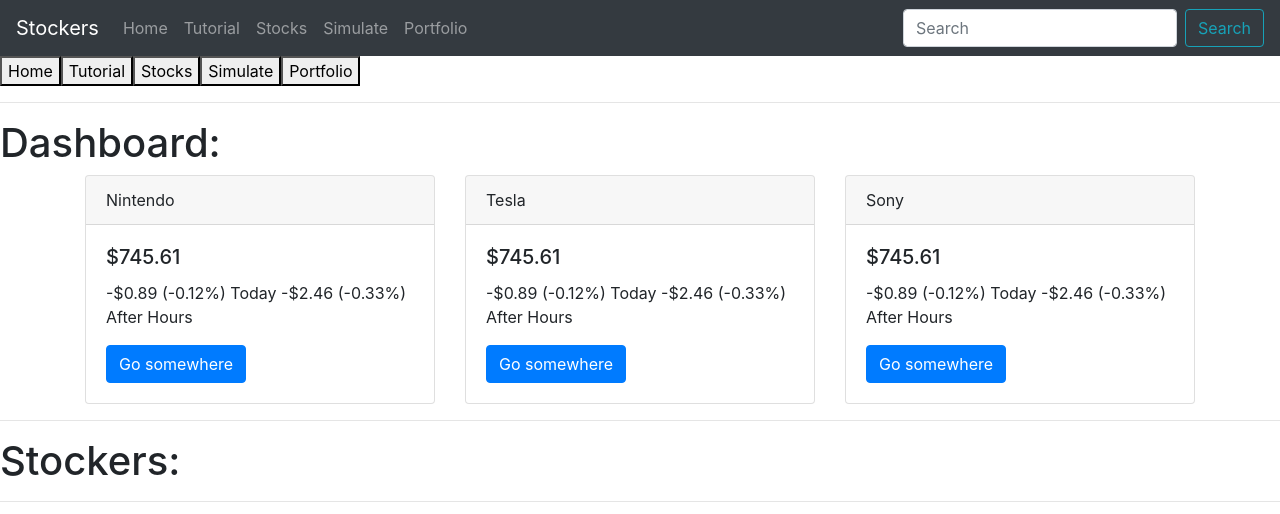
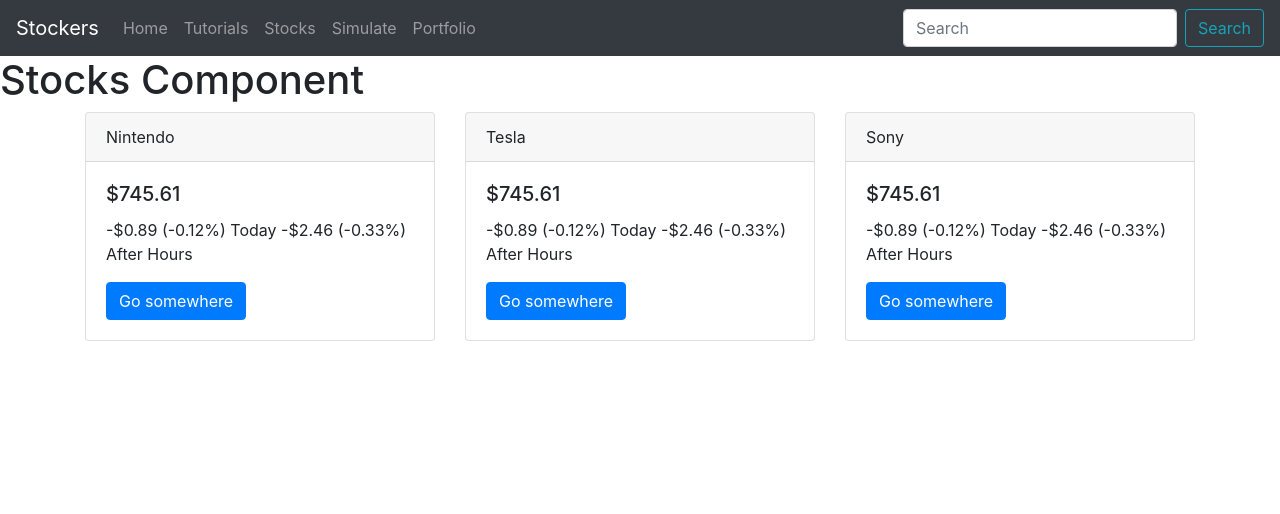
Before and after one commit to ViNguyen15/Stockers, a React (Create React App) app in the folder stockers/: page /stocks in a window 1280 px wide. Shown: the top 514 px of the page. Built offline with nearby package versions, Linux system fonts and the light colour scheme.

Commit message:
Added components and routing

```diff
--- a/stockers/package.json
+++ b/stockers/package.json
@@ -3,11 +3,15 @@
   "version": "0.1.0",
   "private": true,
   "dependencies": {
+    "@fortawesome/fontawesome-svg-core": "^1.2.27",
+    "@fortawesome/free-solid-svg-icons": "^5.12.1",
+    "@fortawesome/react-fontawesome": "^0.1.8",
     "@testing-library/jest-dom": "^4.2.4",
     "@testing-library/react": "^9.4.0",
     "@testing-library/user-event": "^7.2.1",
     "@trendmicro/react-sidenav": "^0.5.0",
     "bootstrap": "^4.4.1",
+    "font-awesome": "^4.7.0",
     "react": "^16.12.0",
     "react-bootstrap": "^1.0.0-beta.16",
     "react-dom": "^16.12.0",
--- a/stockers/src/App.js
+++ b/stockers/src/App.js
@@ -1,5 +1,5 @@
 import React, { Component } from "react";
-// import {Route} from 'react-router-dom';
+import {Route} from 'react-router-dom';
 // import NavBar from './components/NavBar';
 // import Welcome from './components/Welcome';
 //import withSplashScreen from "./components/withSplashScreen";
@@ -11,27 +11,16 @@
 import Logos from "./components/logo.jsx";
 import Tabs from "./components/tabs.jsx";
 import Navbar from "./components/navbar";
+import Sidenav from "./components/sideNav";
+import { Container } from "react-bootstrap";
+
 
 class App extends Component {
   render() {
     return (
-      <div>
+        <div>
         <Navbar />
-        <Tabs></Tabs>
-        <hr></hr>
-        {/* <Fragment>
-        <NavBar />
-        <div className="container-fluid">
-          <Route path="/" exact component={Welcome} />
         </div>
-      </Fragment> */}
-
-        <DashComp></DashComp>
-        <hr></hr>
-
-        <Logos>hi</Logos>
-        <hr></hr>
-      </div>
     );
   }
 }
--- /dev/null
+++ b/stockers/src/components/home.js
@@ -0,0 +1,11 @@
+import React, { Component } from 'react'
+
+export default class home extends Component {
+    render() {
+        return (
+            <div>
+                <h1>Home component</h1>
+            </div>
+        )
+    }
+}
--- a/stockers/src/components/navbar.js
+++ b/stockers/src/components/navbar.js
@@ -1,23 +1,62 @@
 import React from "react";
 import { Navbar, Nav, Form, FormControl, Button } from 'react-bootstrap';
+import App from '../App';
+import {
+    BrowserRouter as Router,
+    Switch,
+    Route,
+    Link,
+    useRouteMatch,
+    useParams
+  } from "react-router-dom";
+import Tutorials from './tutorials';
+import Stocks from './stocks';
+import Simulate from './simulate';
+import Portfolio from './portfolio';
+import StockCard from './stockCard';
+import dashcomp from "./dashboardcomp";
+import Home from "./home";
+
 
 export default class navbar extends React.Component {
     render() {
         return (
-
+        <Router>
             <Navbar bg="dark" variant="dark">
-    <Navbar.Brand href="#home">Stockers</Navbar.Brand>
+            <Navbar.Brand href="/home">Stockers</Navbar.Brand>
             <Nav className="mr-auto">
-      <Nav.Link href="#home">Home</Nav.Link>
-      <Nav.Link href="#tutorial">Tutorial</Nav.Link>
-      <Nav.Link href="#stocks">Stocks</Nav.Link>
-      <Nav.Link href="#simulate">Simulate</Nav.Link>
-      <Nav.Link href="#portfolio">Portfolio</Nav.Link>
+              <Nav.Link href="/home">Home</Nav.Link>
+              <Nav.Link href="/tutorials">Tutorials</Nav.Link>
+              <Nav.Link href="/stocks">Stocks</Nav.Link>
+              <Nav.Link href="/simulate">Simulate</Nav.Link>
+              <Nav.Link href="/portfolio">Portfolio</Nav.Link>
             </Nav>
             <Form inline>
               <FormControl type="text" placeholder="Search" className="mr-sm-2" />
               <Button variant="outline-info">Search</Button>
             </Form>
         </Navbar>
-        );
-}}
+
+        <Switch>
+          <Route path="/home">
+            <Home />
+          </Route>
+          <Route path="/tutorials">
+            <Tutorials />
+          </Route>
+          <Route path="/dashboard">
+            <dashcomp />
+          </Route>
+          <Route path="/stocks">
+            <Stocks />
+          </Route>
+          <Route path="/simulate">
+            <Simulate />
+          </Route>
+          <Route path="/portfolio">
+            <Portfolio />
+          </Route>
+        </Switch>
+    </Router>
+
+        );}}
--- /dev/null
+++ b/stockers/src/components/portfolio.js
@@ -0,0 +1,11 @@
+import React, { Component } from 'react'
+
+export default class portfolio extends Component {
+    render() {
+        return (
+            <div>
+                <h1>Portfolio Component</h1>
+            </div>
+        )
+    }
+}
--- /dev/null
+++ b/stockers/src/components/sideNav.js
@@ -0,0 +1,79 @@
+import React from "react";
+import {
+    BrowserRouter as Router,
+    Switch,
+    Route,
+    Link
+  } from "react-router-dom";
+import SideNav, { Toggle, Nav, NavItem, NavIcon, NavText } from '@trendmicro/react-sidenav';
+import '@trendmicro/react-sidenav/dist/react-sidenav.css';
+export default class navbar extends React.Component {
+    render() {
+        return (
+            <Router>
+    <Route render={({ location, history }) => (
+        <React.Fragment>
+            <SideNav
+                style={{'backgroundColor': 'dimgray'}}
+                onSelect={(selected) => {
+                    const to = '/' + selected;
+                    if (location.pathname !== to) {
+                        history.push(to);
+                    }
+                }}
+            >
+                <SideNav.Toggle />
+                <SideNav.Nav defaultSelected="home">
+                    <NavItem eventKey="home">
+                        <NavIcon>
+                            <i className="fa fa-fw fa-home" style={{ fontSize: '1.75em' }} />
+                        </NavIcon>
+                        <NavText>
+                            Home
+                        </NavText>
+                    </NavItem>
+                    <NavItem eventKey="tutorials">
+                        <NavIcon>
+                            <i className="fa fa-fw fa-book-open" style={{ fontSize: '1.75em' }} />
+                        </NavIcon>
+                        <NavText>
+                            Tutorials
+                        </NavText>
+                    </NavItem>
+                    <NavItem eventKey="stocks">
+                        <NavIcon>
+                            <i className="fa fa-fw fa-line-chart" style={{ fontSize: '1.75em' }} />
+                        </NavIcon>
+                        <NavText>
+                            Stocks
+                        </NavText>
+                    </NavItem>
+                    <NavItem eventKey="simulate">
+                        <NavIcon>
+                            {/* <i className="fa fa-fw fa-home" style={{ fontSize: '1.75em' }} /> */}
+                        </NavIcon>
+                        <NavText>
+                            Simulate
+                        </NavText>
+                    </NavItem>
+                    <NavItem eventKey="portfolio">
+                        <NavIcon>
+                            {/* <i className="fa fa-fw fa-home" style={{ fontSize: '1.75em' }} /> */}
+                        </NavIcon>
+                        <NavText>
+                            Portfolio
+                        </NavText>
+                    </NavItem>
+                </SideNav.Nav>
+            </SideNav>
+            <main>
+                {/* <Route path="/" exact component={props => <RootComponent />} />
+                <Route path="/home" component={props => <Home />} />
+                <Route path="/devices" component={props => <Devices />} /> */}
+            </main>
+        </React.Fragment>
+    )}
+    />
+</Router>
+);}}
+//
--- /dev/null
+++ b/stockers/src/components/simulate.js
@@ -0,0 +1,11 @@
+import React, { Component } from 'react'
+
+export default class simulate extends Component {
+    render() {
+        return (
+            <div>
+                <h1>Simulate Component</h1>
+            </div>
+        )
+    }
+}
--- /dev/null
+++ b/stockers/src/components/stocks.js
@@ -0,0 +1,28 @@
+import React, { Component } from 'react'
+import StockCard from './stockCard';
+import { Container, Row, Col } from 'react-bootstrap';
+
+export default class stocks extends Component {
+    render() {
+        return (
+               <React.Fragment>
+        <h1>Stocks Component</h1>
+        <Container>
+        <Row>
+        <Col sm><StockCard
+        header="Nintendo"
+        title="$745.61"
+        text="-$0.89 (-0.12%) Today -$2.46 (-0.33%) After Hours"/></Col>
+    <Col sm><StockCard
+    header="Tesla"
+        title="$745.61"
+        text="-$0.89 (-0.12%) Today -$2.46 (-0.33%) After Hours"/></Col>
+    <Col sm><StockCard header="Sony"
+        title="$745.61"
+        text="-$0.89 (-0.12%) Today -$2.46 (-0.33%) After Hours"/></Col>
+  </Row>
+</Container>
+      </React.Fragment>
+        );
+    }
+}
--- /dev/null
+++ b/stockers/src/components/tutorials.js
@@ -0,0 +1,11 @@
+import React, { Component } from 'react'
+
+export default class tutorials extends Component {
+    render() {
+        return (
+            <div>
+                <h1>Tutorials Component</h1>
+            </div>
+        )
+    }
+}
--- a/stockers/src/index.js
+++ b/stockers/src/index.js
@@ -1,5 +1,7 @@
 import React from "react";
 import ReactDOM from "react-dom";
+import 'font-awesome/css/font-awesome.min.css';
+import { FontAwesomeIcon } from '@fortawesome/react-fontawesome';
 
 import "./index.css";
 import App from "./App";
```
Also changed, not shown: 1 other file (tests, documents, lock files or other folders). Lines whose indentation alone changed are shown as unchanged.
